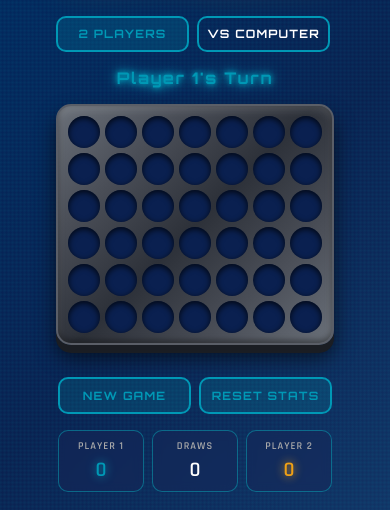
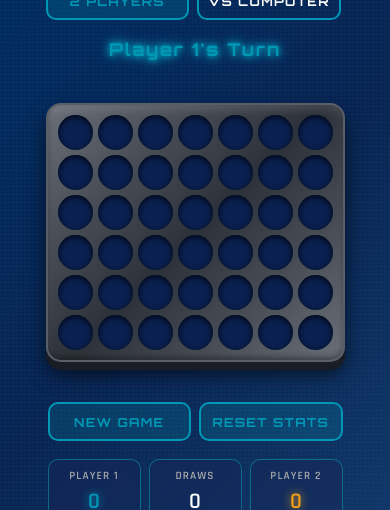
Before and after one commit to Legende-X/connect4-game, a plain HTML site: page index.html in a window 390 px wide. Shown: the part 157-667 px from the top of the page. Drawn offline with Linux system fonts and the light colour scheme.

Commit message:
Add files via upload

```diff
--- a/index.html
+++ b/index.html
@@ -9,11 +9,11 @@
     <meta name="apple-mobile-web-app-status-bar-style" content="black-translucent">
     <meta name="apple-mobile-web-app-title" content="Connect4">
     <link rel="manifest" href="manifest-connect4.json">
-    <link rel="apple-touch-icon" href="icon-192.png">
-    <link rel="apple-touch-icon" sizes="192x192" href="icon-192.png">
-    <link rel="apple-touch-icon" sizes="512x512" href="icon-512.png">
-    <link rel="shortcut icon" href="icon-192.png" type="image/png">
-    <link rel="icon" sizes="192x192" href="icon-192.png" type="image/png">
+    <link rel="apple-touch-icon" href="icon-192-connect4.png">
+    <link rel="apple-touch-icon" sizes="192x192" href="icon-192-connect4.png">
+    <link rel="apple-touch-icon" sizes="512x512" href="icon-512-connect4.png">
+    <link rel="shortcut icon" href="icon-192-connect4.png" type="image/png">
+    <link rel="icon" sizes="192x192" href="icon-192-connect4.png" type="image/png">
     <meta name="theme-color" content="#2b2b2b">
     <style>
         :root {
@@ -356,7 +356,7 @@
         }
 
         @media (max-width: 600px) {
-            /* Board: 7 x 32px cells + 6 x 5px gaps + 2 x 10px padding = 274px */
+            /* Board: 7 x 35px cells + 6 x 5px gaps + 2 x 10px padding = 295px (~8% bigger) */
 
             .container {
                 padding-left: 20px;
@@ -364,72 +364,73 @@
             }
 
             h1 {
-                font-size: 2.9rem;
+                font-size: 3.1rem;
                 letter-spacing: 0.05em;
                 margin-bottom: 2rem;
             }
 
             .status {
-                font-size: 1rem;
-                margin-bottom: 1rem;
+                font-size: 1.1rem;
+                margin-bottom: 1.2rem;
                 height: auto;
             }
 
             .logo {
-                width: 140px;
+                width: 150px;
                 margin-bottom: 0.8rem;
             }
 
             /* Top 2 buttons - match board width exactly */
             .mode-selector {
-                margin-bottom: 1rem;
-                max-width: 274px;
+                margin-bottom: 1.1rem;
+                max-width: 295px;
                 padding: 0;
                 gap: 0.5rem;
             }
 
             .mode-btn {
-                padding: 0.55rem 0;
-                font-size: 0.72rem;
+                padding: 0.6rem 0;
+                font-size: 0.78rem;
                 flex: 1;
                 white-space: nowrap;
                 overflow: hidden;
                 text-overflow: ellipsis;
             }
 
-            /* Smaller board */
+            /* Board */
             .game-board {
                 padding: 10px;
-                margin-bottom: 2rem;
+                margin-top: 1.5rem;
+                margin-bottom: 2.5rem;
             }
 
             .board-grid {
-                grid-template-columns: repeat(7, 32px);
-                grid-template-rows: repeat(6, 32px);
+                grid-template-columns: repeat(7, 35px);
+                grid-template-rows: repeat(6, 35px);
                 gap: 5px;
             }
 
             .cell {
-                width: 32px;
-                height: 32px;
+                width: 35px;
+                height: 35px;
             }
 
             .disc {
-                width: 28px;
-                height: 28px;
+                width: 31px;
+                height: 31px;
             }
 
             /* Bottom 2 buttons - match board width exactly */
             .controls {
                 flex-wrap: nowrap;
                 gap: 0.5rem;
-                margin-bottom: 1rem;
-                max-width: 274px;
+                margin-bottom: 1.1rem;
+                max-width: 295px;
             }
 
             button {
-                padding: 0.55rem 0;
-                font-size: 0.72rem;
+                padding: 0.6rem 0;
+                font-size: 0.78rem;
                 white-space: nowrap;
                 flex: 1;
                 max-width: none;
@@ -438,21 +439,21 @@
             /* Stats 3 boxes - match board width exactly */
             .stats {
                 gap: 0.5rem;
-                margin-top: 1rem;
-                max-width: 274px;
+                margin-top: 1.1rem;
+                max-width: 295px;
             }
 
             .stat {
-                padding: 0.5rem 0;
+                padding: 0.55rem 0;
                 min-width: 0;
             }
 
             .stat-label {
-                font-size: 0.65rem;
+                font-size: 0.7rem;
             }
 
             .stat-value {
-                font-size: 1.3rem;
+                font-size: 1.4rem;
             }
         }
     </style>
--- a/service-worker-connect4.js
+++ b/service-worker-connect4.js
@@ -1,7 +1,9 @@
-const CACHE_NAME = 'legendex-connect4-v2';
+const CACHE_NAME = 'legendex-connect4-v3';
 const urlsToCache = [
   './index.html',
-  './manifest-connect4.json'
+  './manifest-connect4.json',
+  './icon-192-connect4.png',
+  './icon-512-connect4.png'
 ];
 
 // Install event - cache files
```
Also changed, not shown: manifest-connect4.json (+4 -4 lines).
